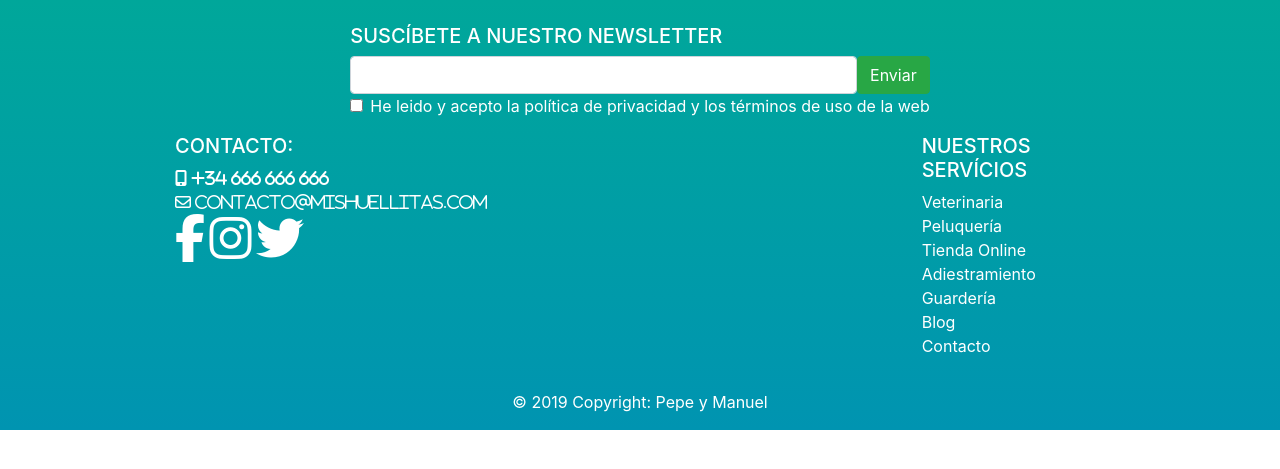
After one commit to manu-lopez/web_veterinaria, a PHP site: page /footer.php in a window 1280 px wide. The commit adds this page. Shown: the top 469 px of the page. Run offline with PHP 8.4, Linux system fonts and the light colour scheme; some libraries are stand-ins or nearby versions.

Commit message:
añade footer web

```diff
--- a/footer/footer.css
+++ b/footer/footer.css
@@ -8,3 +8,8 @@ h5,
 a{
     color:white;
 }
+
+.btnNewsletter{
+    display: flex;
+    justify-content: center;
+}
--- /dev/null
+++ b/footer/footer.php
@@ -0,0 +1,96 @@
+<!DOCTYPE html>
+<html lang="en">
+
+<head>
+    <meta charset="UTF-8">
+    <meta name="viewport" content="width=device-width, initial-scale=1.0">
+    <meta http-equiv="X-UA-Compatible" content="ie=edge">
+    <title>Document</title>
+    <link rel="stylesheet" href="https://stackpath.bootstrapcdn.com/bootstrap/4.3.1/css/bootstrap.min.css"
+        integrity="sha384-ggOyR0iXCbMQv3Xipma34MD+dH/1fQ784/j6cY/iJTQUOhcWr7x9JvoRxT2MZw1T" crossorigin="anonymous">
+    <link rel="stylesheet" href="footer.css">
+    <script src="https://kit.fontawesome.com/327a9188e5.js" crossorigin="anonymous"></script>
+</head>
+
+<body>
+
+    <footer class="page-footer font-small blue pt-4">
+        <div class="container-fluid text-center text-md-left">
+            <form>
+                <div class="row justify-content-center">
+                    <div class="form-group">
+                        <h5 class="text-uppercase">Suscíbete a nuestro newsletter</h5>
+                        <div class="btnNewsletter">
+                            <input type="text" class="form-control" id="nombre" name="nombre">
+                            <button type="submit" class="btn btn-success"> Enviar </div>
+                        <div class="form-check">
+                            <input class="form-check-input" type="checkbox" value="" id="checkbox1" name="checkbox1">
+                            <label class="form-check-label" for="checkbox1">
+                                He leido y acepto la política de privacidad y los términos de uso de la web
+                            </label>
+                        </div>
+                    </div>
+                </div>
+                <div class="row justify-content-around">
+                    <div class="col-md-4 ">
+                        <h5 class="text-uppercase">Contacto:</h5>
+                        <ul class="list-unstyled">
+                            <li>
+                                <i class="fas fa-mobile-alt"> +34 666 666 666</i>
+                            </li>
+                            <li>
+                            <i class="far fa-envelope"> contacto@mishuellitas.com</i>
+                            </li>
+                            <li>
+                                <a href="#!"><i class="fab fa-facebook-f  fa-3x"></i></a>
+                                <a href="#!"><i class="fab fa-instagram  fa-3x"></i></i></a>
+                                <a href="#!"><i class="fab fa-twitter  fa-3x"></i></i></a>
+                            </li>
+
+                        </ul>
+
+                    </div>
+                    <div class="col-md-2 ">
+
+                        <h5 class="text-uppercase">Nuestros servícios</h5>
+
+                        <ul class="list-unstyled enlaces">
+                            <li>
+                                <a href="#!">Veterinaria</a>
+                            </li>
+                            <li>
+                                <a href="#!">Peluquería</a>
+                            </li>
+                            <li>
+                                <a href="#!">Tienda Online</a>
+                            </li>
+                            <li>
+                                <a href="#!">Adiestramiento</a>
+                            </li>
+                            <li>
+                                <a href="#!">Guardería</a>
+                            </li>
+                            <li>
+                            <li>
+                                <a href="#!">Blog</a>
+                            </li>
+                            <li>
+                                <a href="#!">Contacto</a>
+                            </li>
+                        </ul>
+
+                    </div>
+                </div>
+
+            </form>
+
+
+            <div class="footer-copyright text-center py-3 footer">© 2019 Copyright:
+                <a href="https://github.com/jab95">Pepe</a> y <a href="https://github.com/manu-lopez">Manuel</a>
+            </div>
+
+    </footer>
+    <!-- Footer -->
+</body>
+
+</html>
```
Also changed, not shown: footer/footer.html (deleted, +0 -111 lines).
